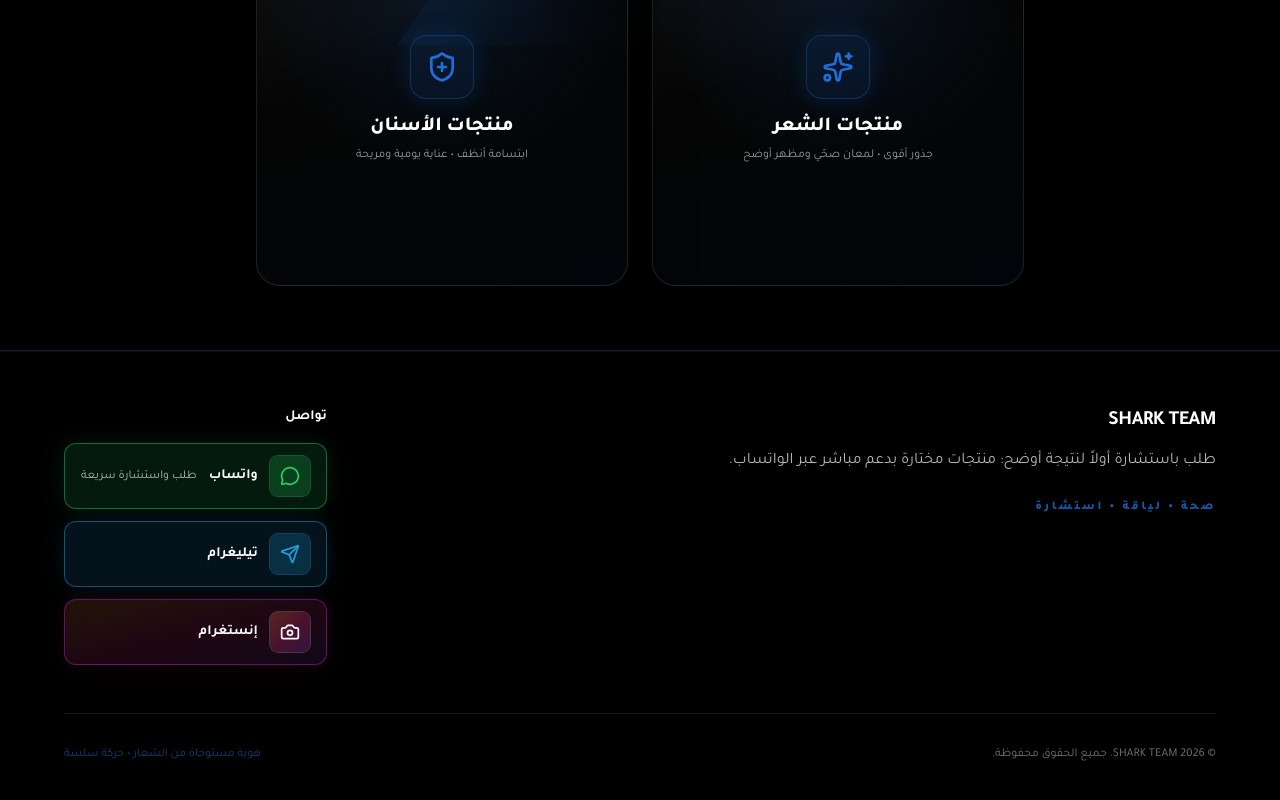
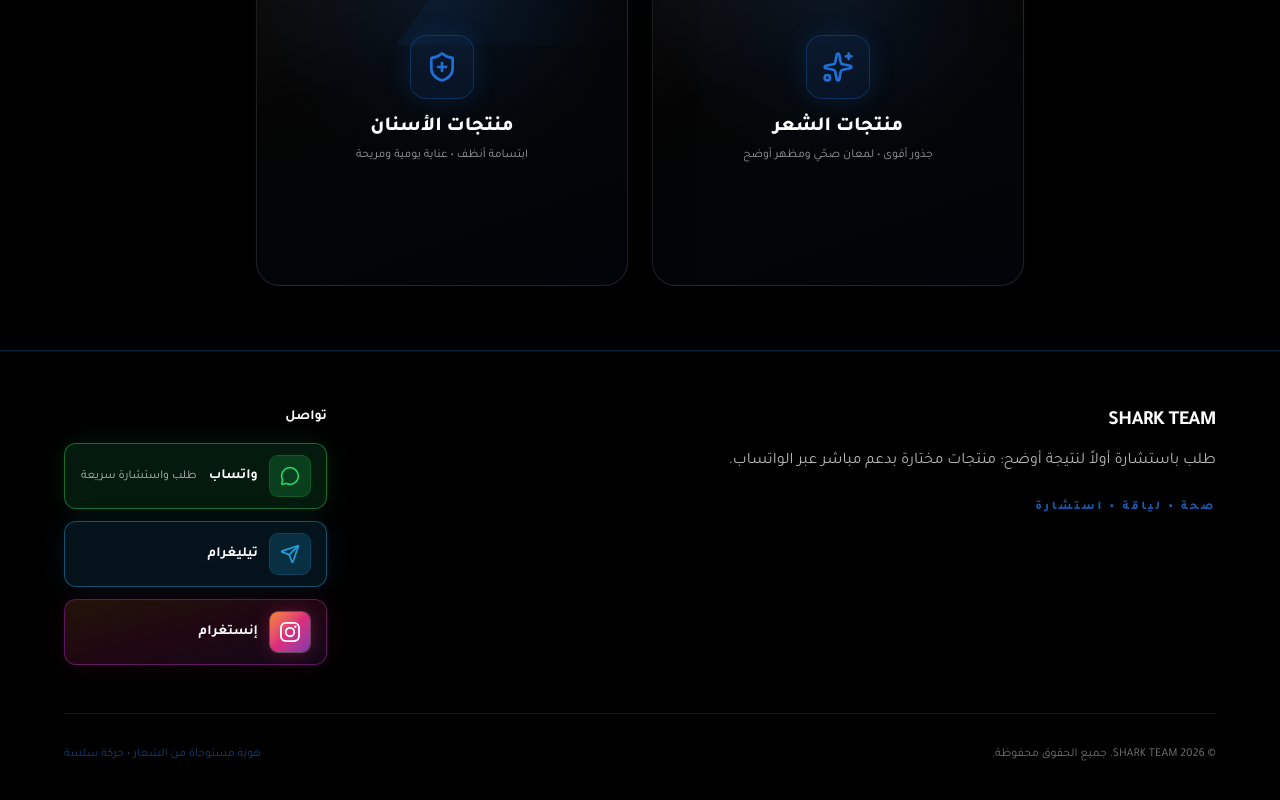
Before and after one commit to alialawsy799-hue/shark-iraq, a Next.js app: page /mukammalat in a window 1280 px wide. Shown: the part 755-1555 px from the top of the page. Built offline with nearby package versions, Linux system fonts and the light colour scheme.

Commit message:
Use real Instagram glyph with brand gradient in footer
Co-authored-by: Cursor <cursoragent@cursor.com>

```diff
--- /dev/null
+++ b/src/components/BrandIcons.tsx
@@ -0,0 +1,22 @@
+import type { SVGProps } from "react";
+
+/** أيقونة إنستغرام الرسمية (Simple Icons) */
+export function InstagramGlyph({
+  className,
+  ...rest
+}: SVGProps<SVGSVGElement>) {
+  return (
+    <svg
+      viewBox="0 0 24 24"
+      role="img"
+      aria-hidden
+      fill="currentColor"
+      className={className}
+      {...rest}
+    >
+      <path d="M12 2.163c3.204 0 3.584.012 4.85.07 1.366.062 2.633.336 3.608 1.311.975.975 1.249 2.242 1.311 3.608.058 1.266.069 1.646.069 4.851 0 3.205-.012 3.584-.069 4.849-.062 1.366-.336 2.633-1.311 3.608-.975.975-2.242 1.249-3.608 1.311-1.266.058-1.646.069-4.85.069-3.205 0-3.584-.012-4.85-.069-1.366-.062-2.633-.336-3.608-1.311-.975-.975-1.249-2.242-1.311-3.608C2.175 15.647 2.163 15.267 2.163 12s.012-3.584.07-4.85c.062-1.366.336-2.633 1.311-3.608C4.519 2.567 5.786 2.293 7.152 2.231 8.418 2.175 8.798 2.163 12 2.163zm0-2.163C8.741 0 8.332.014 7.052.072 5.197.157 3.355.673 2.014 2.014 0.673 3.355.157 5.197.072 7.052.014 8.332 0 8.741 0 12c0 3.259.014 3.668.072 4.948.085 1.855.601 3.697 1.942 5.038 1.341 1.341 3.183 1.857 5.038 1.942C8.332 23.986 8.741 24 12 24s3.668-.014 4.948-.072c1.855-.085 3.697-.601 5.038-1.942 1.341-1.341 1.857-3.183 1.942-5.038.058-1.28.072-1.689.072-4.948s-.014-3.668-.072-4.948c-.085-1.855-.601-3.697-1.942-5.038C20.645.673 18.803.157 16.948.072 15.668.014 15.259 0 12 0z" />
+      <path d="M12 5.838a6.162 6.162 0 1 0 0 12.324 6.162 6.162 0 0 0 0-12.324zM12 16a4 4 0 1 1 0-8 4 4 0 0 1 0 8z" />
+      <circle cx="18.406" cy="5.594" r="1.44" />
+    </svg>
+  );
+}
--- a/src/components/Footer.tsx
+++ b/src/components/Footer.tsx
@@ -1,5 +1,6 @@
 import { site } from "@/lib/site";
-import { Camera, MessageCircle, Send } from "lucide-react";
+import { MessageCircle, Send } from "lucide-react";
+import { InstagramGlyph } from "./BrandIcons";
 
 export function Footer() {
   const whatsappHref = `https://wa.me/${site.whatsappNumberE164.replace(/[^\d]/g, "")}`;
@@ -64,10 +65,10 @@ export function Footer() {
                 ].join(" ")}
               >
                 <span
-                  className="grid h-10 w-10 shrink-0 place-items-center rounded-lg bg-gradient-to-br from-[#f58529]/25 via-[#dd2a7b]/25 to-[#8134af]/25 text-white ring-1 ring-white/20"
+                  className="grid h-10 w-10 shrink-0 place-items-center rounded-lg bg-gradient-to-br from-[#f58529] via-[#dd2a7b] to-[#8134af] text-white ring-1 ring-white/25 shadow-[0_0_18px_rgba(221,42,123,0.35)]"
                   aria-hidden
                 >
-                  <Camera className="h-5 w-5" />
+                  <InstagramGlyph className="h-5 w-5" />
                 </span>
                 <span className="text-sm font-semibold">إنستغرام</span>
               </a>
```
